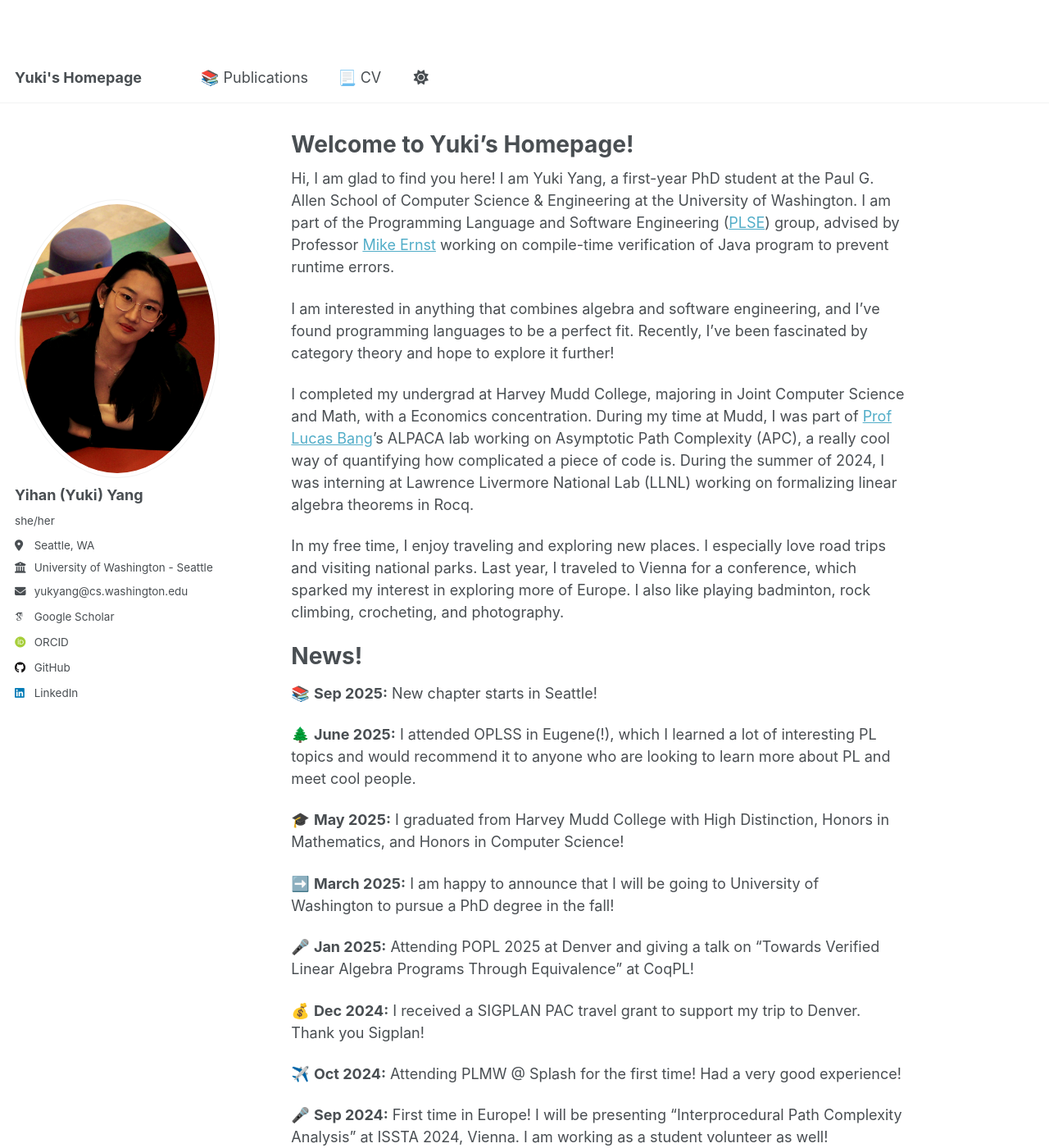
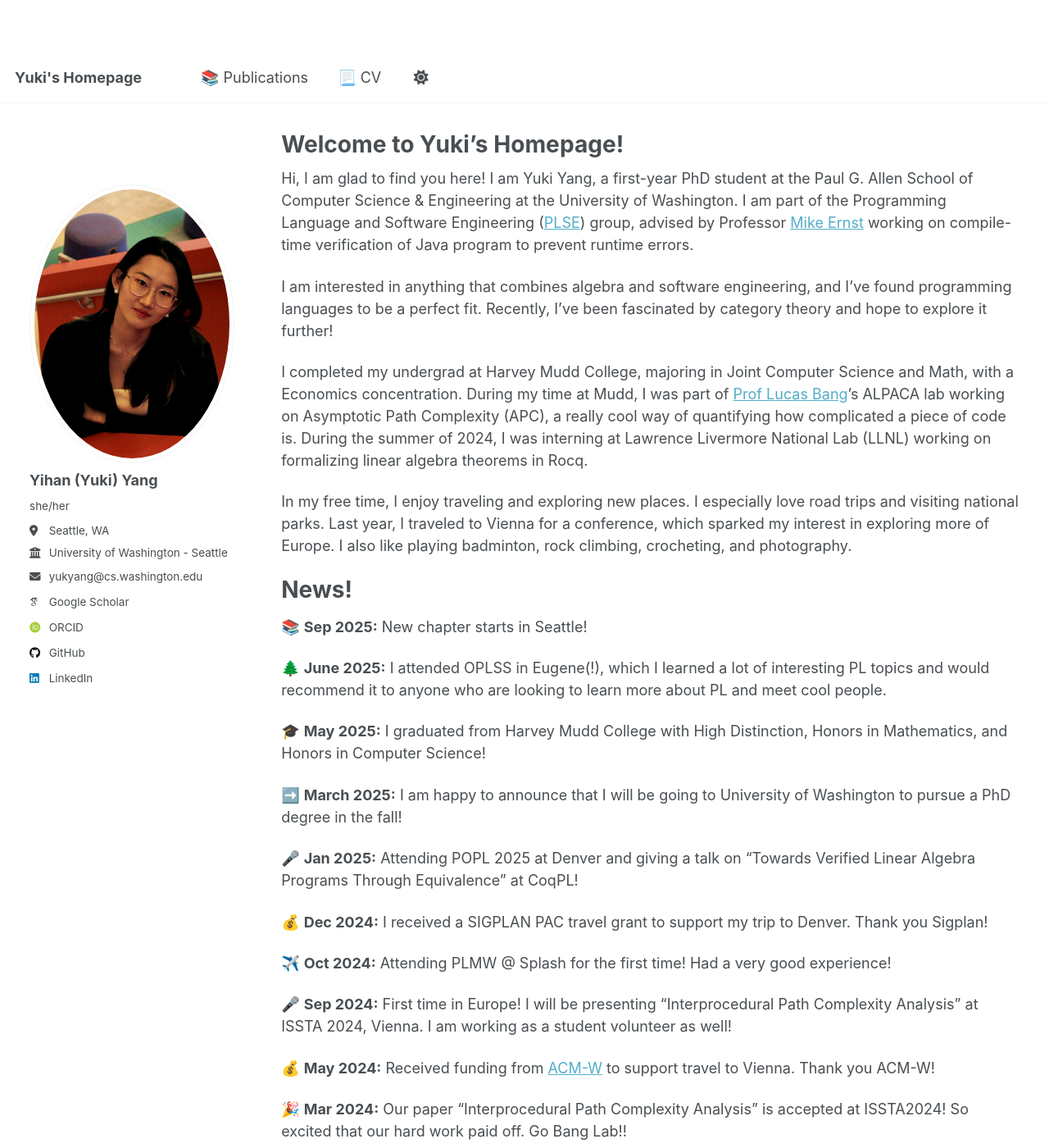
Before and after one commit to YukiYang31/yukiyang31.github.io, a Jekyll site: the page built from _pages/about.md, in a window 1280 px wide and 1400 px high. Shown: the whole window at 82% size. Built offline with Jekyll 4.4.1, drawn with Linux system fonts in a browser that asks for light colours; emoji names are drawn with the system emoji font; some web fonts are replaced; a script that is not in the unit is left out.

Commit message:
fixing layout

```diff
--- a/_sass/layout/_base.scss
+++ b/_sass/layout/_base.scss
@@ -13,7 +13,7 @@ body {
     background-color: var(--global-bg-color);
 
     margin: 0;
-    padding: $masthead-height 0 0;
+    padding: 0;
     padding-bottom: 9em;
     font-family: $global-font-family;
     line-height: 1.5;
--- a/_sass/layout/_page.scss
+++ b/_sass/layout/_page.scss
@@ -6,8 +6,8 @@
   @include container;
   @include clearfix;
   margin-top: 2em;
-  padding-left: 1em;
-  padding-right: 1em;
+  padding-left: 2em;
+  padding-right: 2em;
   animation: intro 0.3s both;
   animation-delay: 0.35s;
 
@@ -19,8 +19,6 @@
 .page {
   @include breakpoint($large) {
     @include span(9 of 12 last);
-    @include prefix(0.2 of 12);
-    @include suffix(1.5 of 12);
   }
 
   .page__inner-wrap {
--- a/_sass/layout/_sidebar.scss
+++ b/_sass/layout/_sidebar.scss
@@ -13,13 +13,14 @@
     @include clearfix();
     margin-bottom: 1em;
 
-    @media (orientation: portrait) {
-        margin-top: 1em;
-    }
+    // @media (orientation: portrait) {
+    //     margin-top: 1em;
+    // }
 
     @media screen and (min-width: $sidebar-screen-min-width) {
         overflow-y: auto; // Add scrollbar if the sidebar is too long
         position: sticky;
+        top: 99px;
     }
 
     @include breakpoint($large) {
```
